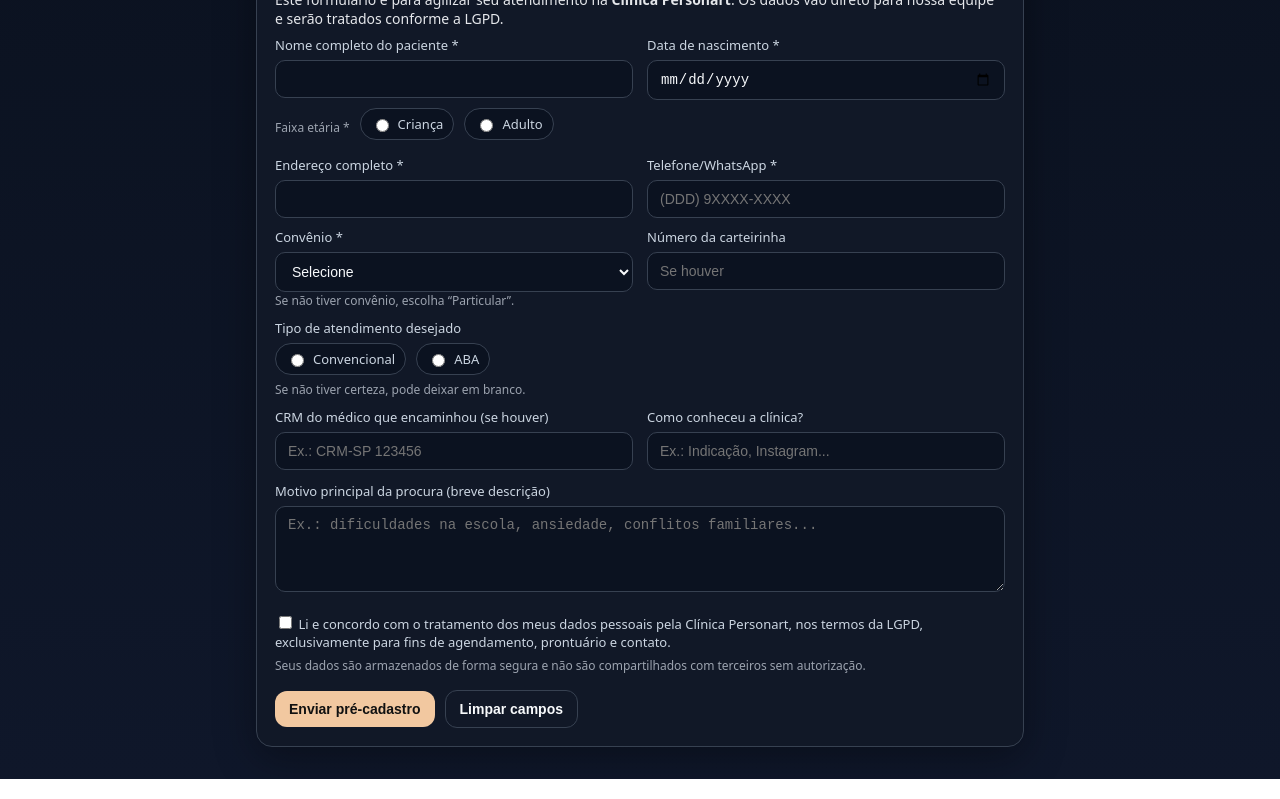
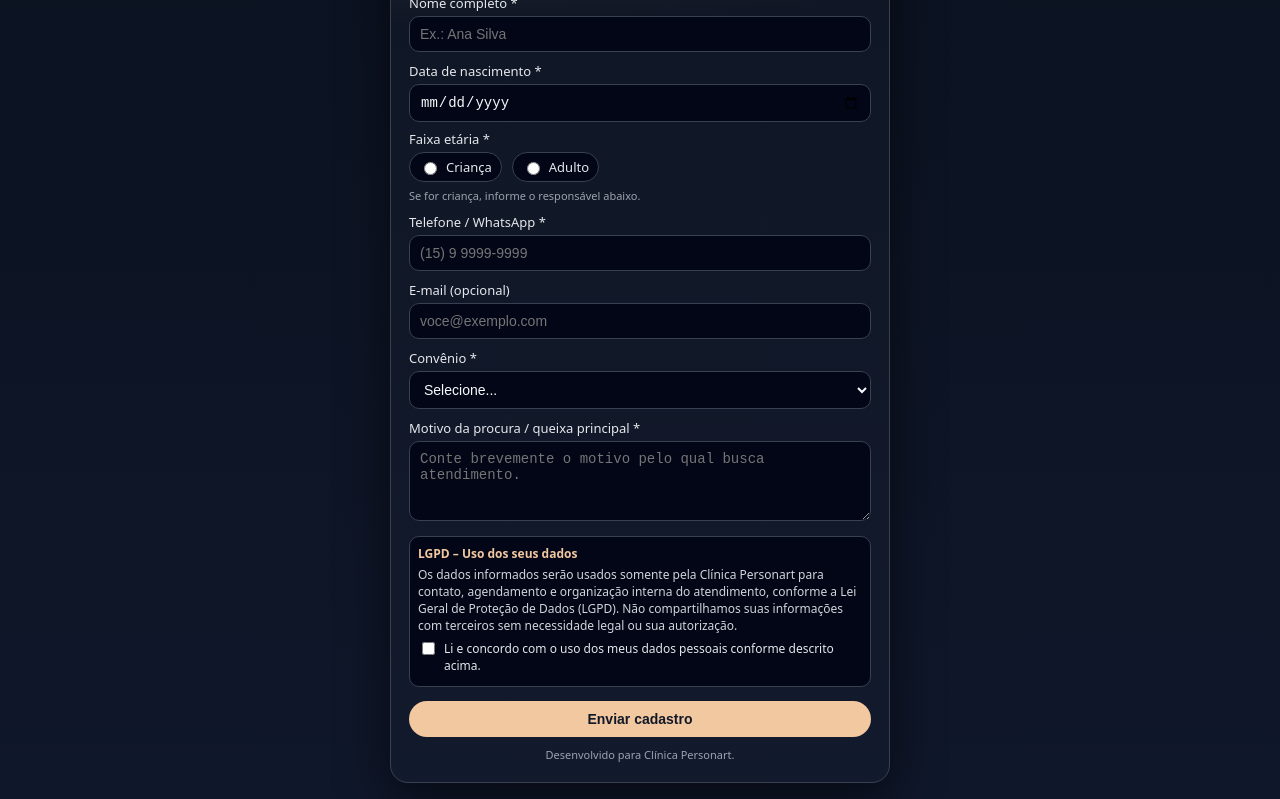
Before and after one commit to clinicapersonart-code/cadastro-paciente, a plain HTML site: page form-paciente.html in a window 1280 px wide. Shown: the part 107-906 px from the top of the page. Drawn offline with Linux system fonts and the light colour scheme.

Commit message:
Refactor patient registration form layout and styles
Updated the patient registration form with new styles and structure. Changed title and adjusted input fields for better user experience.

```diff
--- a/form-paciente.html
+++ b/form-paciente.html
@@ -1,14 +1,19 @@
 <!DOCTYPE html>
-const ENDPOINT = 'https://script.google.com/macros/s/AKfycbxzJMIZBnlQaj1YSrP7Al585qoFrjm7jthbYvVo8eZkyGOrS6iPr6WVie4mqnCsJ-K_7A/exec';
 <html lang="pt-BR">
 <head>
   <meta charset="UTF-8" />
   <meta name="viewport" content="width=device-width, initial-scale=1" />
-  <title>Pré-cadastro de Paciente – Clínica Personart</title>
+  <title>Cadastro de Paciente – Clínica Personart</title>
   <style>
     :root{
-      --bg:#0b1220; --card:#111827; --muted:#e5e1; --text:#f8fafc;
-      --brand:#F2C8A0; --brand-dark:#E3B189; --border:#374151; --danger:#ef4444;
+      --bg:#0b1220;
+      --card:#111827;
+      --muted:#e5e7eb;
+      --text:#f8fafc;
+      --brand:#F2C8A0;
+      --brand-dark:#E3B189;
+      --border:#374151;
+      --danger:#ef4444;
     }
     *{box-sizing:border-box}
     body{
@@ -16,117 +21,181 @@ const ENDPOINT = 'https://script.google.com/macros/s/AKfycbxzJMIZBnlQaj1YSrP7Al5
       font-family:system-ui,-apple-system,Segoe UI,Roboto,Ubuntu,Cantarell,"Helvetica Neue",Arial,"Noto Sans";
       background:linear-gradient(180deg,#0b1220 0%,#0f172a 100%);
       color:var(--text);
+      min-height:100vh;
+      display:flex;
+      align-items:center;
+      justify-content:center;
+      padding:16px;
     }
-    .container{max-width:800px;margin:0 auto;padding:20px 16px 32px}
     .card{
-      background:#111827;
+      background:radial-gradient(900px 200px at 10% -10%,rgba(242,200,160,.16),transparent),
+                 linear-gradient(180deg,rgba(255,255,255,.02),rgba(255,255,255,.01));
       border:1px solid var(--border);
-      border-radius:16px;
-      padding:18px;
-      box-shadow:0 10px 40px rgba(0,0,0,.35);
+      border-radius:18px;
+      padding:18px 18px 20px;
+      max-width:500px;
+      width:100%;
+      box-shadow:0 16px 50px rgba(0,0,0,.55);
     }
-    h1{font-size:22px;margin:0 0 6px;color:#F2C8A0}
-    p{margin:4px 0 8px;font-size:14px;color:#e5e7eb}
-    label{display:block;font-size:13px;color:#cbd5e1;margin-bottom:6px}
-    input[type="text"],input[type="date"],select,textarea{
+    h1{
+      margin:0 0 4px;
+      font-size:22px;
+      color:var(--brand);
+      letter-spacing:.3px;
+    }
+    .subtitle{
+      margin:0 0 14px;
+      font-size:13px;
+      color:#cbd5e1;
+    }
+    label{
+      display:block;
+      font-size:13px;
+      color:#e5e7eb;
+      margin-bottom:4px;
+    }
+    input[type="text"],
+    input[type="tel"],
+    input[type="email"],
+    input[type="date"],
+    select,
+    textarea{
       width:100%;
-      background:#0b1220;
+      background:#020617;
       color:var(--text);
       border:1px solid var(--border);
       border-radius:10px;
-      padding:10px 12px;
+      padding:9px 10px;
+      font-size:14px;
       outline:none;
-      font-size:14px;
     }
-    .grid{display:grid;gap:14px}
-    .cols-2{grid-template-columns:repeat(2,minmax(0,1fr))}
-    @media (max-width:720px){.cols-2{grid-template-columns:1fr}}
-    .row{display:flex;flex-wrap:wrap;gap:10px;align-items:center}
+    textarea{min-height:80px; resize:vertical;}
+    .row{
+      display:flex;
+      gap:10px;
+      flex-wrap:wrap;
+      align-items:center;
+    }
     .radio{
       display:inline-flex;
       align-items:center;
       gap:6px;
-      padding:6px 10px;
+      padding:5px 9px;
       border-radius:999px;
       border:1px solid var(--border);
-      background:#0b1220;
+      background:#020617;
       font-size:13px;
       cursor:pointer;
     }
-    .hint{font-size:12px;color:#9ca3af}
+    .hint{
+      font-size:11px;
+      color:#9ca3af;
+      margin-top:2px;
+    }
+    .lgpd-box{
+      margin-top:10px;
+      padding:8px;
+      border-radius:10px;
+      border:1px solid var(--border);
+      background:#020617;
+      font-size:12px;
+      color:#d1d5db;
+    }
+    .lgpd-box strong{color:var(--brand);}
+    .lgpd-check{
+      display:flex;
+      align-items:flex-start;
+      gap:6px;
+      margin-top:6px;
+      font-size:12px;
+    }
+    .lgpd-check input{margin-top:2px;}
     .btn{
       appearance:none;
-      border-radius:12px;
-      padding:10px 14px;
-      border:none;
+      border:0;
+      border-radius:999px;
+      padding:10px 16px;
+      font-size:14px;
+      font-weight:600;
       cursor:pointer;
-      font-weight:600;
-      font-size:14px;
     }
-    .btn-primary{background:var(--brand);color:#111}
-    .btn-primary:hover{background:var(--brand-dark)}
-    .btn-outline{
-      background:transparent;
-      color:#f8fafc;
-      border:1px solid var(--border);
+    .btn-primary{
+      background:var(--brand);
+      color:#111827;
+      width:100%;
+      margin-top:14px;
     }
-    .muted{font-size:12px;color:#9ca3af}
-    .error{color:var(--danger);font-size:13px;margin-top:6px}
+    .btn-primary:disabled{
+      opacity:.6;
+      cursor:wait;
+    }
+    .status{
+      margin-top:10px;
+      font-size:13px;
+      text-align:center;
+    }
+    .status.ok{color:#bbf7d0;}
+    .status.err{color:#fecaca;}
+    .small{
+      font-size:11px;
+      color:#9ca3af;
+      margin-top:10px;
+      text-align:center;
+    }
   </style>
 </head>
 <body>
-  <div class="container">
-    <div class="card">
-      <h1>Pré-cadastro de paciente</h1>
-      <p>
-        Este formulário é para agilizar seu atendimento na <strong>Clínica Personart</strong>.
-        Os dados vão direto para nossa equipe e serão tratados conforme a LGPD.
-      </p>
+  <main class="card">
+    <header>
+      <h1>Cadastro de Paciente</h1>
+      <p class="subtitle">Clínica Personart – preencha seus dados para entrarmos em contato.</p>
+    </header>
 
-      <form id="paciente-form">
-        <div class="grid cols-2">
+    <form id="form-paciente">
       <div>
-            <label for="nome">Nome completo do paciente *</label>
-            <input id="nome" type="text" required />
+        <label for="nome">Nome completo *</label>
+        <input id="nome" type="text" required placeholder="Ex.: Ana Silva" />
       </div>
-          <div>
+
+      <div style="margin-top:10px">
         <label for="nascimento">Data de nascimento *</label>
         <input id="nascimento" type="date" required />
-            <div class="hint" id="idade-hint"></div>
-          </div>
       </div>
 
-        <div class="row" style="margin-top:8px">
-          <span class="muted">Faixa etária *</span>
+      <div style="margin-top:8px">
+        <label>Faixa etária *</label>
+        <div class="row">
           <label class="radio">
-            <input type="radio" name="faixa" value="Criança" id="faixa-crianca" /> Criança
+            <input type="radio" name="faixa" value="Criança" id="faixa-crianca" required />
+            Criança
           </label>
           <label class="radio">
-            <input type="radio" name="faixa" value="Adulto" id="faixa-adulto" /> Adulto
+            <input type="radio" name="faixa" value="Adulto" id="faixa-adulto" />
+            Adulto
           </label>
         </div>
-
-        <div id="responsavel-wrap" style="margin-top:10px;display:none;">
-          <label for="responsavel">Nome do responsável (para pacientes criança) *</label>
-          <input id="responsavel" type="text" />
+        <div class="hint">Se for criança, informe o responsável abaixo.</div>
       </div>
 
-        <div class="grid cols-2" style="margin-top:10px">
-          <div>
-            <label for="endereco">Endereço completo *</label>
-            <input id="endereco" type="text" required />
-          </div>
-          <div>
-            <label for="contato">Telefone/WhatsApp *</label>
-            <input id="contato" type="text" required placeholder="(DDD) 9XXXX-XXXX" />
-          </div>
+      <div id="responsavel-wrap" style="margin-top:10px; display:none;">
+        <label for="responsavel">Nome do responsável</label>
+        <input id="responsavel" type="text" placeholder="Ex.: Maria de Souza (mãe)" />
       </div>
 
-        <div class="grid cols-2" style="margin-top:10px">
-          <div>
+      <div style="margin-top:10px">
+        <label for="contato">Telefone / WhatsApp *</label>
+        <input id="contato" type="tel" required placeholder="(15) 9 9999-9999" />
+      </div>
+
+      <div style="margin-top:10px">
+        <label for="email">E-mail (opcional)</label>
+        <input id="email" type="email" placeholder="voce@exemplo.com" />
+      </div>
+
+      <div style="margin-top:10px">
         <label for="convenio">Convênio *</label>
         <select id="convenio" required>
-              <option value="">Selecione</option>
+          <option value="">Selecione...</option>
           <option value="Particular">Particular</option>
           <option value="Funserv">Funserv</option>
           <option value="Danamed">Danamed</option>
@@ -136,203 +205,118 @@ const ENDPOINT = 'https://script.google.com/macros/s/AKfycbxzJMIZBnlQaj1YSrP7Al5
           <option value="Unimed Campinas">Unimed Campinas</option>
           <option value="Ossel">Ossel</option>
           <option value="Ofebas">Ofebas</option>
+          <option value="Outro">Outro</option>
         </select>
-            <div class="hint">Se não tiver convênio, escolha “Particular”.</div>
-          </div>
-
-          <div>
-            <label for="carteirinha">Número da carteirinha</label>
-            <input id="carteirinha" type="text" placeholder="Se houver" />
-          </div>
       </div>
 
       <div style="margin-top:10px">
-          <label>Tipo de atendimento desejado</label>
-          <div class="row">
-            <label class="radio">
-              <input type="radio" name="tipo-atendimento" value="Convencional" id="tipo-convencional" />
-              Convencional
-            </label>
-            <label class="radio">
-              <input type="radio" name="tipo-atendimento" value="ABA" id="tipo-aba" />
-              ABA
+        <label for="queixa">Motivo da procura / queixa principal *</label>
+        <textarea id="queixa" required placeholder="Conte brevemente o motivo pelo qual busca atendimento."></textarea>
+      </div>
+
+      <div class="lgpd-box">
+        <strong>LGPD – Uso dos seus dados</strong>
+        <p style="margin:4px 0 0;">
+          Os dados informados serão usados somente pela Clínica Personart para contato,
+          agendamento e organização interna do atendimento, conforme a Lei Geral de Proteção
+          de Dados (LGPD). Não compartilhamos suas informações com terceiros sem necessidade
+          legal ou sua autorização.
+        </p>
+        <label class="lgpd-check">
+          <input type="checkbox" id="lgpd" required />
+          <span>Li e concordo com o uso dos meus dados pessoais conforme descrito acima.</span>
         </label>
       </div>
-          <div class="hint">Se não tiver certeza, pode deixar em branco.</div>
-        </div>
 
-        <div class="grid cols-2" style="margin-top:10px">
-          <div>
-            <label for="crm">CRM do médico que encaminhou (se houver)</label>
-            <input id="crm" type="text" placeholder="Ex.: CRM-SP 123456" />
-          </div>
-          <div>
-            <label for="origem">Como conheceu a clínica?</label>
-            <input id="origem" type="text" list="lista-origens" placeholder="Ex.: Indicação, Instagram..." />
-            <datalist id="lista-origens">
-              <option value="Indicação"></option>
-              <option value="Instagram"></option>
-              <option value="Google"></option>
-              <option value="Site"></option>
-            </datalist>
-          </div>
-        </div>
+      <button class="btn btn-primary" type="submit" id="btn-enviar">Enviar cadastro</button>
+    </form>
 
-        <div style="margin-top:12px">
-          <label for="queixa">Motivo principal da procura (breve descrição)</label>
-          <textarea id="queixa" rows="4" placeholder="Ex.: dificuldades na escola, ansiedade, conflitos familiares..."></textarea>
-        </div>
-
-        <div style="margin-top:16px">
-          <label>
-            <input type="checkbox" id="lgpd" required />
-            Li e concordo com o tratamento dos meus dados pessoais pela Clínica Personart, nos termos da LGPD,
-            exclusivamente para fins de agendamento, prontuário e contato.
-          </label>
-          <div class="hint">
-            Seus dados são armazenados de forma segura e não são compartilhados com terceiros sem autorização.
-          </div>
-        </div>
-
-        <div id="msg-erro" class="error" style="display:none;"></div>
-        <div id="msg-ok" class="muted" style="display:none;margin-top:6px;"></div>
-
-        <div class="row" style="margin-top:16px">
-          <button class="btn btn-primary" type="submit">Enviar pré-cadastro</button>
-          <button class="btn btn-outline" type="button" id="btn-limpar">Limpar campos</button>
-        </div>
-      </form>
-    </div>
-  </div>
+    <div id="status" class="status"></div>
+    <div class="small">Desenvolvido para Clínica Personart.</div>
+  </main>
 
   <script>
-    const $ = s => document.querySelector(s);
+    // URL do seu Apps Script (já preenchida)
+    const SCRIPT_URL = "https://script.google.com/macros/s/AKfycbxzJMIZBnlQaj1YSrP7Al585qoFrjm7jthbYvVo8eZkyGOrS6iPr6WVie4mqnCsJ-K_7A/exec";
 
-    function parseISODate(iso){
-      if(!iso || !/^\\d{4}-\\d{2}-\\d{2}$/.test(iso)) return null;
-      const [y,m,d] = iso.split('-').map(Number);
-      return new Date(y,m-1,d);
+    const $ = (s,r=document)=>r.querySelector(s);
+
+    const faixaCrianca = $('#faixa-crianca');
+    const faixaAdulto = $('#faixa-adulto');
+    const responsavelWrap = $('#responsavel-wrap');
+
+    function atualizarResponsavel(){
+      if(faixaCrianca.checked){
+        responsavelWrap.style.display = '';
+      }else{
+        responsavelWrap.style.display = 'none';
       }
+    }
+    faixaCrianca.addEventListener('change', atualizarResponsavel);
+    faixaAdulto.addEventListener('change', atualizarResponsavel);
 
-    // Atualiza idade e faixa sugerida
-    $('#nascimento').addEventListener('change', () => {
-      const iso = $('#nascimento').value;
-      const d = parseISODate(iso);
-      if(!d){ $('#idade-hint').textContent=''; return; }
-      const t = new Date();
-      let a = t.getFullYear()-d.getFullYear();
-      const m = t.getMonth()-d.getMonth();
-      if(m<0 || (m===0 && t.getDate()<d.getDate())) a--;
-      $('#idade-hint').textContent = a>=0 ? `${a} anos` : '';
-      if(a < 18){
-        $('#faixa-crianca').checked = true;
-        $('#responsavel-wrap').style.display = '';
-      }else{
-        $('#faixa-adulto').checked = true;
-        $('#responsavel-wrap').style.display = 'none';
-      }
-    });
+    document.getElementById('form-paciente').addEventListener('submit', async (e)=>{
+      e.preventDefault();
+      const btn = $('#btn-enviar');
+      const status = $('#status');
+      status.textContent = '';
+      status.className = 'status';
 
-    // Mostrar/esconder responsável manualmente
-    $('#faixa-crianca').addEventListener('change',()=>{
-      if($('#faixa-crianca').checked){
-        $('#responsavel-wrap').style.display='';
-      }
-    });
-    $('#faixa-adulto').addEventListener('change',()=>{
-      if($('#faixa-adulto').checked){
-        $('#responsavel-wrap').style.display='none';
-      }
-    });
+      // validação básica extra
+      const nome = $('#nome').value.trim();
+      const nascimento = $('#nascimento').value;
+      const contato = $('#contato').value.trim();
+      const queixa = $('#queixa').value.trim();
+      const convenio = $('#convenio').value;
+      const lgpdOk = $('#lgpd').checked;
+      const faixa = faixaCrianca.checked ? 'Criança' : (faixaAdulto.checked ? 'Adulto' : '');
 
-    // Limpar
-    $('#btn-limpar').addEventListener('click',()=>{
-      document.getElementById('paciente-form').reset();
-      $('#idade-hint').textContent='';
-      $('#responsavel-wrap').style.display='none';
-      $('#msg-erro').style.display='none';
-      $('#msg-ok').style.display='none';
-    });
-
-    // Aqui você coloca a URL do Apps Script que vai receber o pré-cadastro (POST JSON)
-    const SCRIPT_URL = 'COLE_AQUI_SEU_ENDPOINT_DO_APPS_SCRIPT';
-
-    function getFormData(){
-      const nome = $('#nome').value.trim();
-      const nascimento = $('#nascimento').value || '';
-      const faixa = $('#faixa-crianca').checked ? 'Criança' :
-                    ($('#faixa-adulto').checked ? 'Adulto' : '');
-      const responsavel = $('#responsavel').value.trim();
-      const endereco = $('#endereco').value.trim();
-      const contato = $('#contato').value.trim();
-      const convenio = $('#convenio').value || '';
-      const carteirinha = $('#carteirinha').value.trim();
-      const tipoAtendimento = $('#tipo-convencional').checked ? 'Convencional' :
-                              ($('#tipo-aba').checked ? 'ABA' : '');
-      const crm = $('#crm').value.trim();
-      const origem = $('#origem').value.trim();
-      const queixa = $('#queixa').value.trim();
-
-      return {
-        nome, nascimento, faixa, responsavel, endereco, contato,
-        convenio, carteirinha, tipoAtendimento, crm, origem, queixa
-      };
-    }
-
-    function validate(d){
-      if(!d.nome) return 'Informe o nome do paciente.';
-      if(!d.nascimento) return 'Informe a data de nascimento.';
-      if(!d.faixa) return 'Selecione se é Criança ou Adulto.';
-      if(d.faixa === 'Criança' && !d.responsavel)
-        return 'Informe o nome do responsável (paciente criança).';
-      if(!d.endereco) return 'Informe o endereço.';
-      if(!d.contato) return 'Informe um telefone/WhatsApp para contato.';
-      if(!d.convenio) return 'Selecione o convênio ou “Particular”.';
-      if(!document.getElementById('lgpd').checked)
-        return 'Você precisa aceitar o termo de LGPD para enviar.';
-      return null;
-    }
-
-    document.getElementById('paciente-form').addEventListener('submit', async (e)=>{
-      e.preventDefault();
-      const dados = getFormData();
-      const erro = validate(dados);
-      const boxErro = $('#msg-erro');
-      const boxOk = $('#msg-ok');
-      boxErro.style.display='none';
-      boxOk.style.display='none';
-
-      if(erro){
-        boxErro.textContent = erro;
-        boxErro.style.display='block';
+      if(!nome || !nascimento || !contato || !queixa || !convenio || !faixa || !lgpdOk){
+        status.textContent = 'Preencha todos os campos obrigatórios.';
+        status.classList.add('err');
         return;
       }
 
       const payload = {
-        tipo: 'pre_cadastro_paciente',
-        dados
+        origem: 'novo_cadastro_paciente',
+        nome,
+        nascimento,
+        faixa,
+        responsavel: $('#responsavel').value.trim(),
+        contato,
+        email: $('#email').value.trim(),
+        convenio,
+        queixa,
+        ts: new Date().toISOString()
       };
 
+      btn.disabled = true;
+      btn.textContent = 'Enviando...';
+
       try{
-        const btn = e.submitter || document.querySelector('button[type="submit"]');
-        if(btn){ btn.disabled=true; btn.textContent='Enviando...'; }
-        const resp = await fetch(SCRIPT_URL, {
+        const res = await fetch(SCRIPT_URL, {
           method:'POST',
           headers:{'Content-Type':'application/json'},
-          body: JSON.stringify(payload)
+          body: JSON.stringify({
+            kind: 'novo_cadastro_paciente',
+            data: payload
+          })
         });
-        if(!resp.ok) throw new Error('Erro ao enviar. Código '+resp.status);
-        boxOk.textContent = 'Pré-cadastro enviado com sucesso. Nossa equipe entrará em contato em breve.';
-        boxOk.style.display='block';
-        document.getElementById('paciente-form').reset();
-        $('#idade-hint').textContent='';
-        $('#responsavel-wrap').style.display='none';
+
+        if(!res.ok) throw new Error('Erro HTTP: '+res.status);
+
+        status.textContent = 'Cadastro enviado com sucesso. Obrigado, em breve a equipe da Clínica Personart entrará em contato.';
+        status.classList.add('ok');
+
+        // limpa, mas mantém a sensação de "concluído"
+        e.target.reset();
+        atualizarResponsavel();
       }catch(err){
-        boxErro.textContent = 'Não foi possível enviar agora: ' + err.message;
-        boxErro.style.display='block';
+        status.textContent = 'Não foi possível enviar seu cadastro. Tente novamente mais tarde.';
+        status.classList.add('err');
       }finally{
-        const btn = e.submitter || document.querySelector('button[type="submit"]');
-        if(btn){ btn.disabled=false; btn.textContent='Enviar pré-cadastro'; }
+        btn.disabled = false;
+        btn.textContent = 'Enviar cadastro';
       }
     });
   </script>
```
Lines whose indentation alone changed are shown as unchanged.
